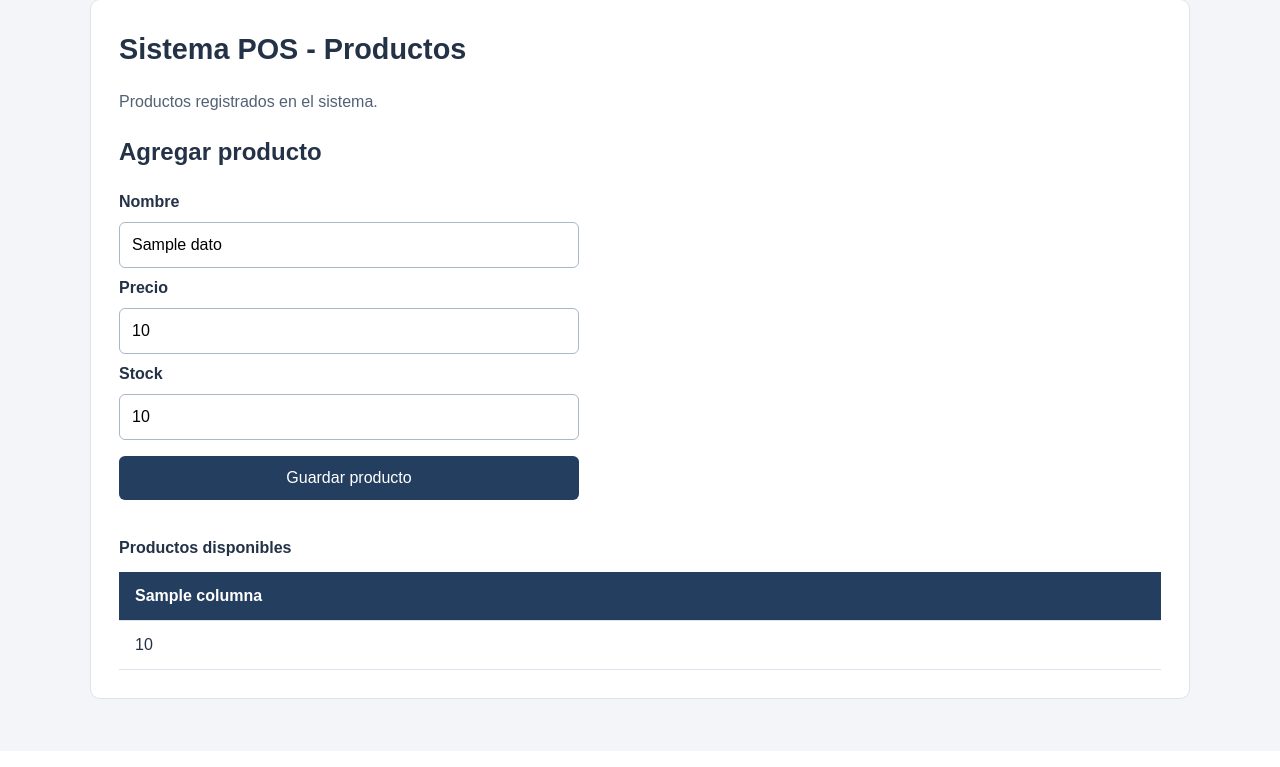
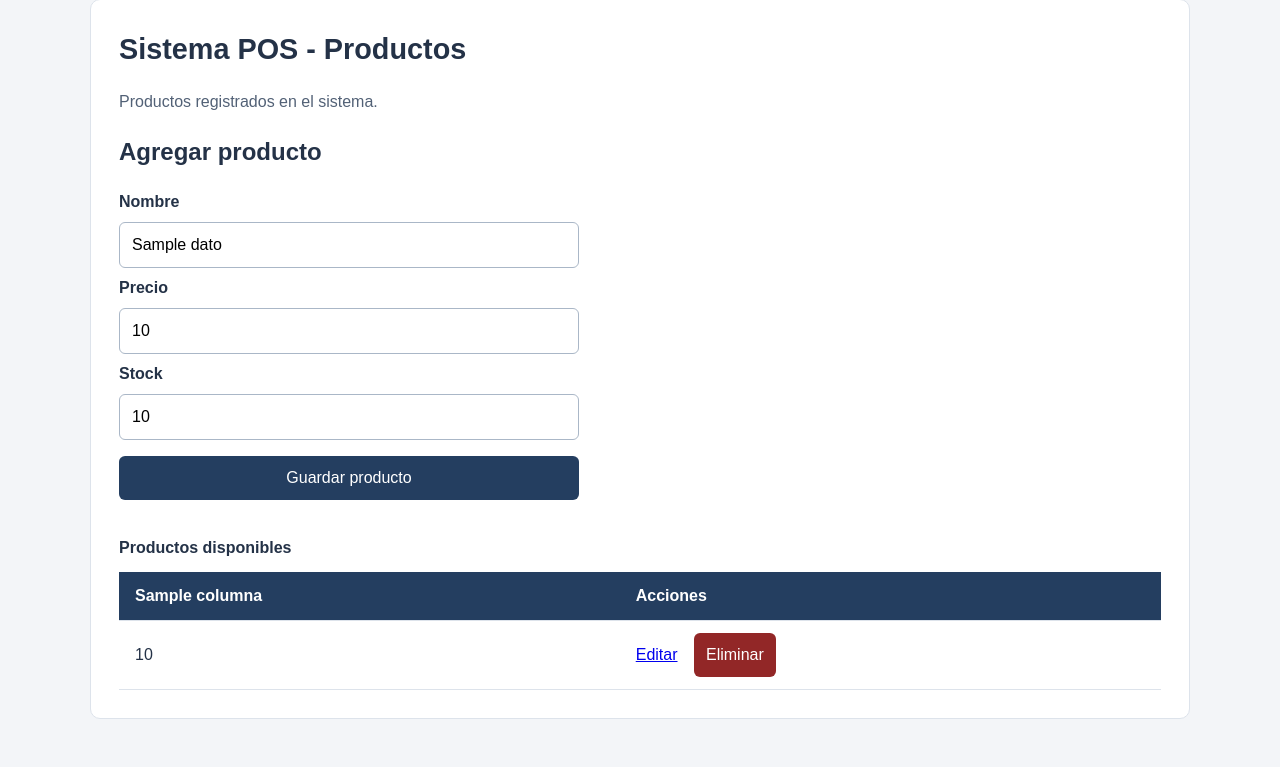
Before and after one commit to JesusAmaya-code/flask_productos, a Flask app: template templates/productos.html in a window 1280 px wide. Shown: the part 49-816 px from the top of the page. Before the commit the page ends 748 px from the top, so only its background shows below. Run offline with Flask 3, Linux system fonts and the light colour scheme; the template is opened without the code that fills it: most values are stand-ins (such as "Sample title", 1, 10 or a date in 2020).

Commit message:
Actividad 15: CRUD Productos

```diff
--- a/app.py
+++ b/app.py
@@ -12,15 +12,19 @@ app = Flask(__name__)
 
 @app.route("/")
 @app.route("/productos", methods=["GET", "POST"])
-def productos():
+@app.route("/productos/<int:producto_id>/editar", methods=["GET", "POST"], endpoint="editar_producto")
+@app.route("/productos/<int:producto_id>/eliminar", methods=["POST"], endpoint="eliminar_producto")
+def productos(producto_id=None):
     conexion = None
     cursor = None
     columnas = []
     filas = []
     error = None
     estado = 200
+    eliminar = request.path.endswith("/eliminar")
+    editando = producto_id is not None and not eliminar
     datos = {campo: request.form.get(campo, "").strip() for campo in ("nombre", "precio", "stock")}
-    if request.method == "POST":
+    if request.method == "POST" and not eliminar:
         try:
             precio = Decimal(datos["precio"])
             stock = int(datos["stock"])
@@ -53,13 +57,29 @@ def productos():
             connection_timeout=10,
         )
         cursor = conexion.cursor()
+        if producto_id is not None:
+            cursor.execute("SELECT id, nombre, precio, stock FROM productos WHERE id = %s", (producto_id,))
+            producto = cursor.fetchone()
+            if producto is None:
+                error = "El producto solicitado no existe."
+                estado = 404
+            elif request.method == "GET":
+                datos = dict(zip(("nombre", "precio", "stock"), producto[1:]))
         if request.method == "POST" and error is None:
-            cursor.execute(
-                "INSERT INTO productos (nombre, precio, stock) VALUES (%s, %s, %s)",
-                (datos["nombre"], precio, stock),
-            )
+            if eliminar:
+                cursor.execute("DELETE FROM productos WHERE id = %s", (producto_id,))
+            elif editando:
+                cursor.execute(
+                    "UPDATE productos SET nombre = %s, precio = %s, stock = %s WHERE id = %s",
+                    (datos["nombre"], precio, stock, producto_id),
+                )
+            else:
+                cursor.execute(
+                    "INSERT INTO productos (nombre, precio, stock) VALUES (%s, %s, %s)",
+                    (datos["nombre"], precio, stock),
+                )
             conexion.commit()
-            return redirect(url_for("productos", creado="1"))
+            return redirect(url_for("productos", resultado="eliminado" if eliminar else "actualizado" if editando else "creado"))
         cursor.execute("SELECT * FROM productos")
         columnas = [columna[0] for columna in cursor.description]
         filas = cursor.fetchall()
@@ -87,7 +107,9 @@ def productos():
 
     return render_template(
         "productos.html", columnas=columnas, productos=filas, error=error,
-        datos=datos, creado=request.args.get("creado") == "1"
+        datos=datos, editando=editando, producto_id=producto_id,
+        id_indice=columnas.index("id") if "id" in columnas else None,
+        resultado=request.args.get("resultado"), creado=request.args.get("creado") == "1"
     ), estado
 
 
--- a/static/style.css
+++ b/static/style.css
@@ -31,6 +31,8 @@ input, button { font: inherit; padding: 10px 12px; border-radius: 6px; }
 input { width: 100%; border: 1px solid #aab7c7; }
 button { margin-top: 8px; background: #243e60; color: #fff; border: 0; cursor: pointer; }
 button:hover { background: #345982; }
+.eliminar { display: inline-block; margin: 0 0 0 12px; }
+.eliminar button { background: #922727; margin: 0; }
 input:focus-visible, button:focus-visible { outline: 3px solid #659ce2; outline-offset: 2px; }
 @media (max-width: 600px) {
     main { margin: 16px; padding: 18px; }
--- a/templates/productos.html
+++ b/templates/productos.html
@@ -11,19 +11,20 @@
         <h1>Sistema POS - Productos</h1>
         <p class="descripcion">Productos registrados en el sistema.</p>
         <section aria-labelledby="agregar-titulo">
-            <h2 id="agregar-titulo">Agregar producto</h2>
-            <form method="post" action="{{ url_for('productos') }}">
+            <h2 id="agregar-titulo">{{ 'Editar producto' if editando else 'Agregar producto' }}</h2>
+            <form method="post" action="{{ url_for('editar_producto', producto_id=producto_id) if editando else url_for('productos') }}">
                 <label for="nombre">Nombre</label>
                 <input id="nombre" name="nombre" maxlength="100" value="{{ datos.nombre }}" required>
                 <label for="precio">Precio</label>
                 <input id="precio" name="precio" type="number" min="0" max="99999999.99" step="0.01" value="{{ datos.precio }}" required>
                 <label for="stock">Stock</label>
                 <input id="stock" name="stock" type="number" min="0" max="2147483647" step="1" value="{{ datos.stock if datos.stock else '0' }}" required>
-                <button type="submit">Guardar producto</button>
+                <button type="submit">{{ 'Guardar cambios' if editando else 'Guardar producto' }}</button>
+                {% if editando %}<a href="{{ url_for('productos') }}">Cancelar edición</a>{% endif %}
             </form>
         </section>
-        {% if creado %}
-            <p class="mensaje exito" role="status">Producto agregado correctamente.</p>
+        {% if creado or resultado in ['creado', 'actualizado', 'eliminado'] %}
+            <p class="mensaje exito" role="status">{{ {'creado': 'Producto agregado correctamente.', 'actualizado': 'Producto actualizado correctamente.', 'eliminado': 'Producto eliminado correctamente.'}.get(resultado, 'Producto agregado correctamente.') }}</p>
         {% endif %}
         {% if error %}
             <p class="mensaje error" role="alert">{{ error }}</p>
@@ -37,6 +38,7 @@
                             {% for columna in columnas %}
                                 <th scope="col">{{ columna }}</th>
                             {% endfor %}
+                            <th scope="col">Acciones</th>
                         </tr>
                     </thead>
                     <tbody>
@@ -45,6 +47,14 @@
                                 {% for valor in producto %}
                                     <td>{{ valor if valor is not none else '—' }}</td>
                                 {% endfor %}
+                                <td>
+                                    {% if id_indice is not none %}
+                                    <a href="{{ url_for('editar_producto', producto_id=producto[id_indice]) }}">Editar</a>
+                                    <form class="eliminar" method="post" action="{{ url_for('eliminar_producto', producto_id=producto[id_indice]) }}" onsubmit="return confirm('¿Eliminar este producto? Esta acción es permanente.');">
+                                        <button type="submit">Eliminar</button>
+                                    </form>
+                                    {% endif %}
+                                </td>
                             </tr>
                         {% endfor %}
                     </tbody>
```
